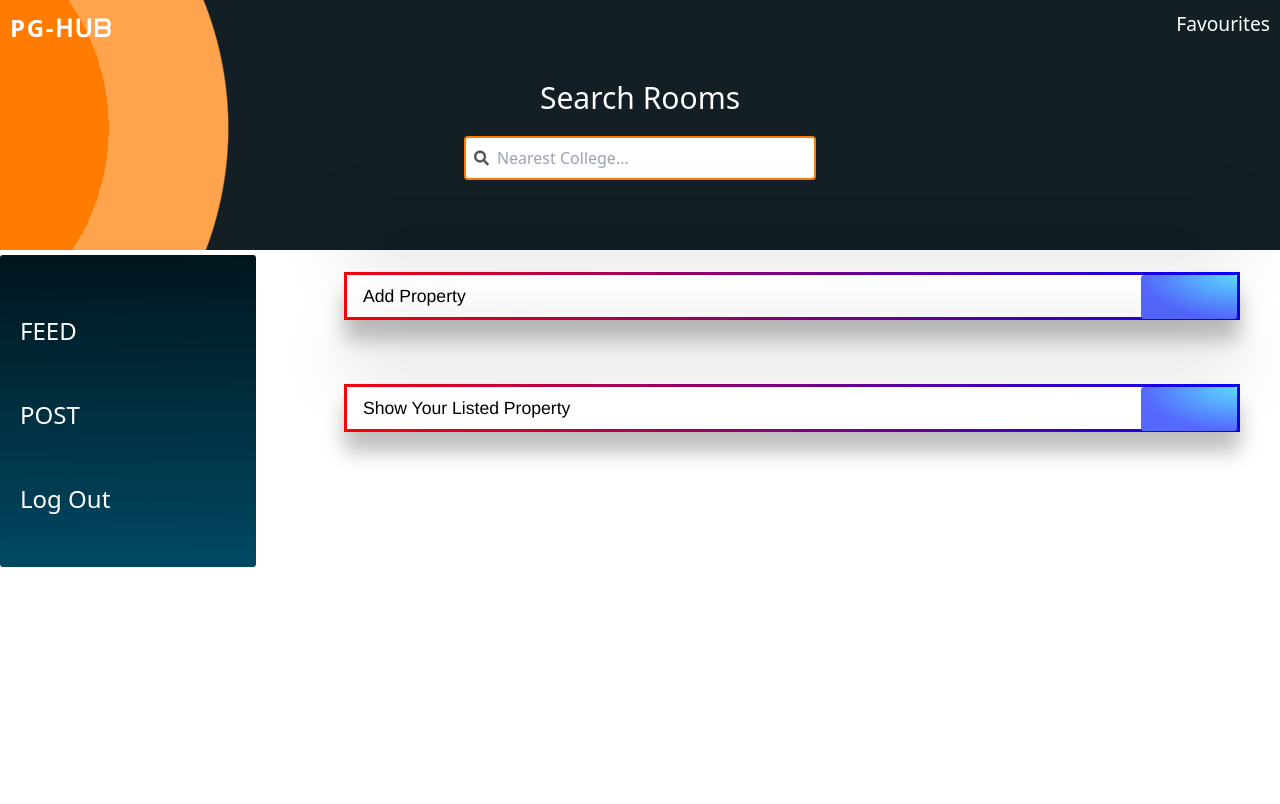
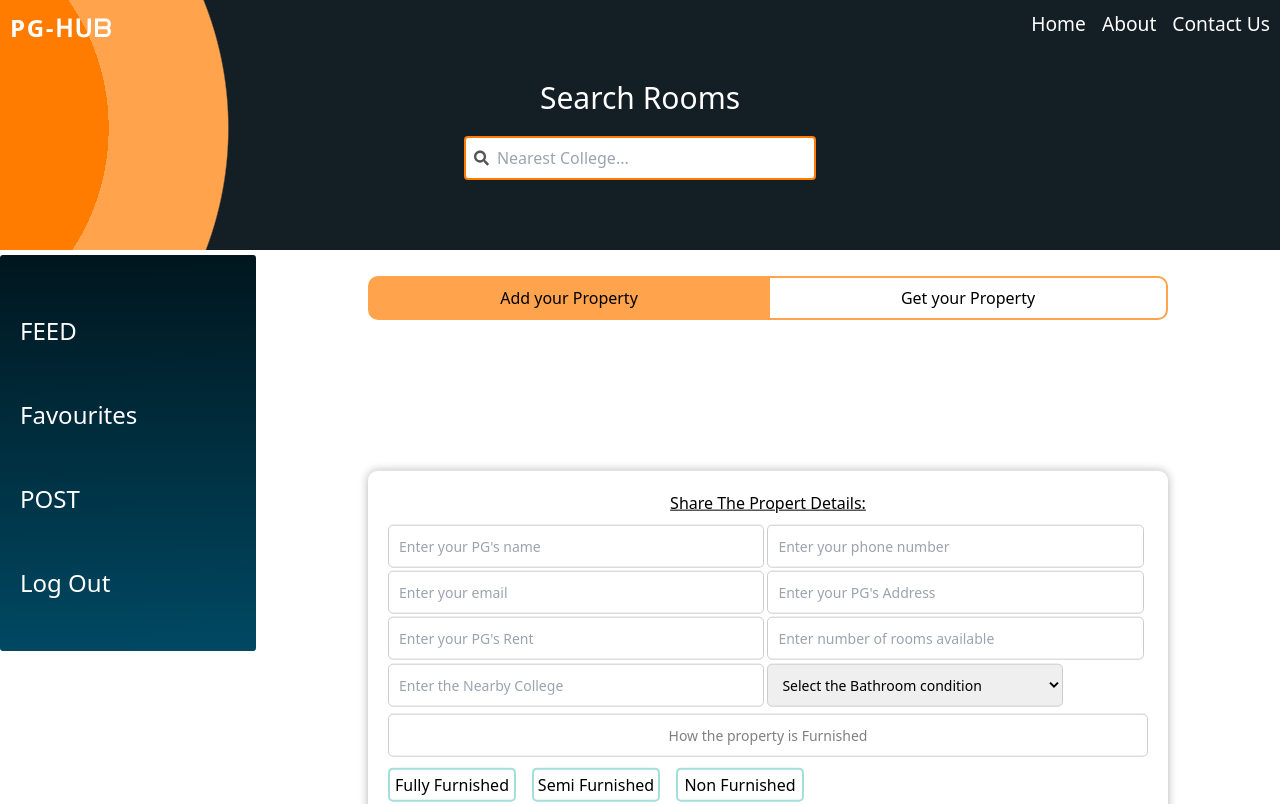
Before and after one commit to A01Akshat/PG, a React (Create React App) app in the folder Client/: page /Post_page in a window 1280 px wide. Shown: the top 804 px of the page. Built offline with nearby package versions, Linux system fonts and the light colour scheme.

Commit message:
post page display row

```diff
--- a/Client/src/App.css
+++ b/Client/src/App.css
@@ -88,6 +88,20 @@ input {
   border-radius: 10px;
   box-shadow: 0 0 10px rgba(0, 0, 0, 0.3);
   z-index: 1000;
+  width: 26rem;
+}
+.modal-post {
+  position: absolute;
+  /* top: 50%;
+  left: 50%; */
+  top: 90%;
+  left: 60%;
+  transform: translate(-50%, -50%);
+  background-color: white;
+  padding: 20px;
+  border-radius: 10px;
+  box-shadow: 0 0 10px rgba(0, 0, 0, 0.3);
+  /* z-index: 1000; */
   width: 26rem;
 }
 
@@ -277,3 +291,32 @@ input {
   overflow-y: scroll;
 
 }
+
+.wrap-post{
+  display: flex;
+  flex-direction: row;
+
+  margin: auto;
+  margin-top: 0px;
+
+}
+.prop-box , .prop-box2{
+  cursor: pointer;
+}
+.prop-box p{
+  border: 2px solid #FFA34D;
+  padding: 0.5rem;
+  border-top-left-radius: 10px;
+  border-bottom-left-radius: 10px;
+  width: 25rem;
+  text-align: center;
+  border-right: none;
+}
+.prop-box2 p{
+  border: 2px solid #FFA34D;
+  padding: 0.5rem;
+  border-top-right-radius: 10px;
+  border-bottom-right-radius: 10px;
+  width: 25rem;
+  text-align: center;
+}
--- a/Client/src/DashBoardOwner/SidebarOwner.jsx
+++ b/Client/src/DashBoardOwner/SidebarOwner.jsx
@@ -13,6 +13,11 @@ const SidebarOwner = () => {
             <p onClick={() => {
                 navigate('/')
             }}>FEED</p>
+          </div>
+          <div className="each-sidebar-list">
+            <p onClick={() => {
+                navigate('/fav')
+            }}>Favourites</p>
           </div>
           <div className="each-sidebar-list">
             <p onClick={() => {
--- a/Client/src/Navbar/Navbar.js
+++ b/Client/src/Navbar/Navbar.js
@@ -29,8 +29,10 @@ const Navbar = () => {
         {/* <div>
         <h2 style={{fontSize:"1.2rem"}}>Home</h2>
         </div> */}
-        <div>
-        <h2 style={{fontSize:"1.2rem"}} className="cursor-pointer" onClick={()=>{navigate("/fav")}}>Favourites</h2>
+        <div style={{display:"flex" , flexDirection:"row" , gap:"1rem"}}>
+        <h2 style={{fontSize:"1.2rem"}} className="cursor-pointer" onClick={()=>{navigate("/fav")}}>Home</h2>
+        <h2 style={{fontSize:"1.2rem"}} className="cursor-pointer" onClick={()=>{navigate("/fav")}}>About</h2>
+        <h2 style={{fontSize:"1.2rem"}} className="cursor-pointer" onClick={()=>{navigate("/fav")}}>Contact Us</h2>
         </div>
         {/* <div>
         <h2 style={{fontSize:"1.2rem"}}>Contact Us</h2>
--- a/Client/src/Post_page.jsx
+++ b/Client/src/Post_page.jsx
@@ -19,7 +19,7 @@ const names = [
 const Main_Page = () => {
 
   let yellow = '#ffc800';
-  const [isModalOpen, setIsModalOpen] = useState(false);
+  const [isModalOpen, setIsModalOpen] = useState(true);
   const [newName, setnewName] = useState("");
   const [search, setsearch] = useState("");
   const [check, setCheck] = useState("Hi");
@@ -115,8 +115,18 @@ const config = {
           <div className="w-1/5">
             <SidebarOwner />
           </div>
+          <div className="wrap-post">
+            {(isModalOpen) ? (<div className="prop-box"  onClick={openModal}>
+            <p style={{background:"#FFA34D"}}>Add your Property</p>
+            </div>) : (<div className="prop-box" onClick={openModal}>
+            <p>Add your Property</p>
+            </div>)}
+            <div className="prop-box2">
+            <p>Get your Property</p>
+            </div>
+          </div>
 
-          <div className="StatusOwner">
+          {/* <div className="StatusOwner">
             <div className="ListOfStudents" style={{ marginTop: "-140px", gap: "4rem" }}>
               <div className="eachStudentApplied" style={{ marginLeft: "3.5rem" }}>
                 <div className='eachStudentApplied-name' style={{ cursor: "pointer" }} onClick={openModal}>
@@ -152,21 +162,22 @@ const config = {
                 </div>
               </div>
             </div>
-          </div>
+          </div> */}
 
 
         </div>
       </div>
       {isModalOpen && (
-        <div className="modal" style={{width:"40rem"}}>
+        <div className="modal-post" style={{width:"50rem"}}>
           <div className="modal-content" >
-            <h1 style={{ marginBottom: "10px" }}><u>Share you details:</u></h1>
+            <h1 style={{ marginBottom: "10px" }}><u>Share The Propert Details:</u></h1>
             <div style={{ display: "flex", flexDirection: "column", gap: "7px" }}>
             <div style={{display:"flex" , flexDirection:"row" , flexWrap:"wrap",gap:"0.2rem"}}>
               <input
                 type="text"
                 id="exampleInput"
                 name="exampleInput"
+                style={{width:"49.5%"}}
                 placeholder="Enter your PG's name"
                 className="input2"
                 value={name}
@@ -181,6 +192,7 @@ const config = {
                 name="exampleInput"
                 placeholder="Enter your phone number"
                 className="input2"
+                style={{width:"49.5%"}}
                 value={phone}
                 onChange={(e) => {
                   setphone(e.target.value)
@@ -192,6 +204,7 @@ const config = {
                 name="exampleInput"
                 placeholder="Enter your email"
                 className="input2"
+                style={{width:"49.5%"}}
                 value={email}
                 onChange={(e) => {
                   setemail(e.target.value)
@@ -204,6 +217,7 @@ const config = {
                 name="exampleInput"
                 placeholder="Enter your PG's Address"
                 className="input2"
+                style={{width:"49.5%"}}
                 value={address}
                 onChange={(e) => {
                   setaddress(e.target.value)
@@ -216,6 +230,7 @@ const config = {
                 name="exampleInput"
                 placeholder="Enter your PG's Rent"
                 className="input2"
+                style={{width:"49.5%"}}
                 value={rent}
                 onChange={(e) => {
                   setrent(e.target.value)
@@ -227,6 +242,7 @@ const config = {
                 name="exampleInput"
                 placeholder="Enter number of rooms available"
                 className="input2"
+                style={{width:"49.5%"}}
                 value={rooms}
                 onChange={(e) => {
                   setrooms(e.target.value)
@@ -238,16 +254,17 @@ const config = {
                 name="exampleInput"
                 placeholder="Enter the Nearby College"
                 className="input2"
+                style={{width:"49.5%"}}
                 value={coll}
                 onChange={(e) => {
                   setcoll(e.target.value)
                 }}
               />
               <div>
-              <select className='input2' >
-              <option value="" style={{color:"grey"}} disabled selected>Bathroom condition </option>
-                <option value="common">Common</option>
-                <option value="attached">Attached</option>
+              <select className='input2'  >
+              <option value="" style={{color:"grey" , width:"80%"}} disabled selected>Select the Bathroom condition </option>
+                <option style={{width:"49.5%"}} value="common">Common Bathroom</option>
+                <option style={{width:"49.5%"}} value="attached">Attached Bathroom</option>
 
               </select>
               </div>
```
